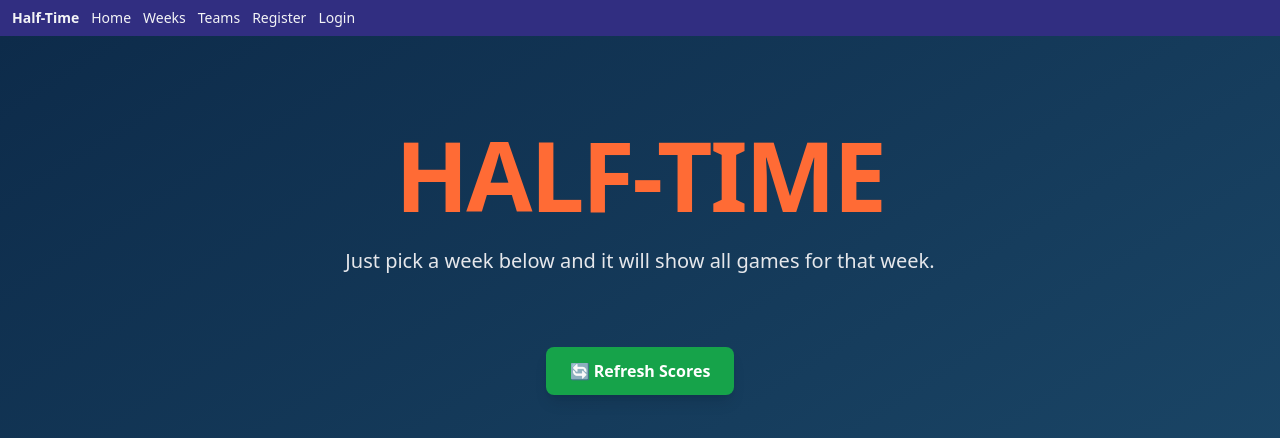
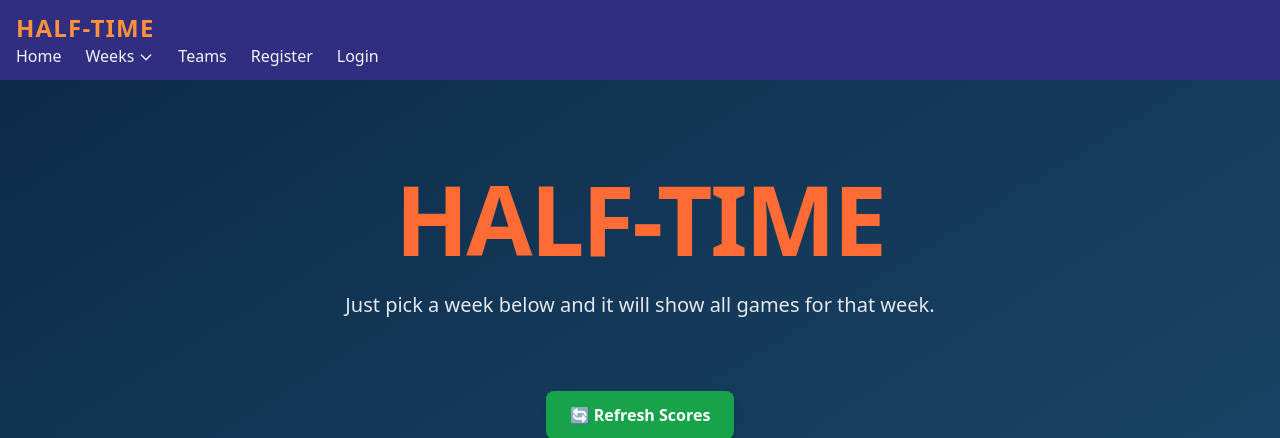
Before and after one commit to tnazm/sports-tracker, a Django app: page / in a window 1280 px wide. Shown: the top 438 px of the page. Run offline with Django 4.2, Linux system fonts and the light colour scheme; data that the repository does not hold is empty; some libraries are stand-ins or nearby versions.

Commit message:
Navbar-moblie update

```diff
--- a/sportstracker_app/templates/navbar.html
+++ b/sportstracker_app/templates/navbar.html
@@ -1,19 +1,75 @@
-<nav class="flex flex-col lg:flex-row p-3 space-x-3 py-2 bg-indigo-900
-	    text-gray-100 text-lg lg:text-sm">
-  <ul>
-    <li><strong>Half-Time</strong></li>
-  </ul>
-  <ul class="flex flex-col lg:flex-row space-x-3 justify-content-center">
-    <li><a href="{% url 'home' %}">Home</a></li>
-    <li><div class="dropdown"><a href="#">Weeks</a>
-	<div class="bg-indigo-800 dropdown-content">
-	  {% for Week in Weeks %}
-	  <a class="text-gray-300 hover:bg-indigo-400 hover:text-gray-900"
-	  href="/week/{{Week}}/">Week {{Week}}</a> {% endfor %}
-	</div>
-    </div></li>
-    <li><a href="#">Teams</a></li>
-    <li><a href="#">Register</a></li>
-    <li><a href="#">Login</a></li>
-  </ul>
+<nav class="bg-indigo-900 text-gray-100 px-4 py-3 shadow-md">
+  <div class="flex justify-between items-center">
+    <!-- Logo / Site Name -->
+    <a href="{% url 'home' %}" class="text-2xl font-bold tracking-wider text-orange-400 hover:text-orange-500">
+      HALF-TIME
+    </a>
+
+    <!-- Mobile menu toggle -->
+    <button id="menu-btn" class="lg:hidden text-gray-100 focus:outline-none">
+      <svg xmlns="http://www.w3.org/2000/svg" class="h-7 w-7" fill="none" viewBox="0 0 24 24" stroke="currentColor">
+        <path stroke-linecap="round" stroke-linejoin="round" stroke-width="2"
+              d="M4 6h16M4 12h16m0 6H4" />
+      </svg>
+    </button>
+  </div>
+
+  <!-- Navigation Links -->
+  <div id="menu" class="hidden lg:flex flex-col lg:flex-row mt-3 lg:mt-0 lg:space-x-6 text-lg lg:text-base">
+    <a href="{% url 'home' %}" class="hover:text-orange-400 py-2 lg:py-0">Home</a>
+
+    <!-- Dropdown -->
+    <div class="relative group">
+      <button class="flex items-center hover:text-orange-400 py-2 lg:py-0">
+        Weeks
+        <svg class="w-4 h-4 ml-1 mt-[2px]" fill="none" stroke="currentColor" viewBox="0 0 24 24">
+          <path stroke-linecap="round" stroke-linejoin="round" stroke-width="2" d="M19 9l-7 7-7-7"/>
+        </svg>
+      </button>
+      <!-- Dropdown Content -->
+      <div
+        class="absolute hidden group-hover:block bg-indigo-800 rounded-md mt-1 shadow-lg w-32 z-20">
+        {% for Week in Weeks %}
+        <a href="/week/{{Week}}/"
+           class="block px-4 py-2 text-gray-300 hover:bg-indigo-400 hover:text-gray-900 rounded-md transition">
+          Week {{Week}}
+        </a>
+        {% endfor %}
+      </div>
+    </div>
+
+    <a href="#" class="hover:text-orange-400 py-2 lg:py-0">Teams</a>
+    <a href="#" class="hover:text-orange-400 py-2 lg:py-0">Register</a>
+    <a href="#" class="hover:text-orange-400 py-2 lg:py-0">Login</a>
+  </div>
+
+  <!-- Mobile Menu (Dropdown for small screens) -->
+  <div id="mobile-menu" class="hidden flex-col space-y-2 mt-3 text-lg lg:hidden">
+    <a href="{% url 'home' %}" class="block hover:text-orange-400">Home</a>
+
+    <details class="bg-indigo-800 rounded-md">
+      <summary class="px-3 py-2 cursor-pointer hover:text-orange-400">Weeks</summary>
+      <div class="pl-4 pb-2">
+        {% for Week in Weeks %}
+        <a href="/week/{{Week}}/"
+           class="block py-1 text-gray-300 hover:text-orange-300 transition">
+          Week {{Week}}
+        </a>
+        {% endfor %}
+      </div>
+    </details>
+
+    <a href="#" class="block hover:text-orange-400">Teams</a>
+    <a href="#" class="block hover:text-orange-400">Register</a>
+    <a href="#" class="block hover:text-orange-400">Login</a>
+  </div>
+
+  <!-- Toggle Script -->
+  <script>
+    const menuBtn = document.getElementById('menu-btn');
+    const mobileMenu = document.getElementById('mobile-menu');
+    menuBtn.addEventListener('click', () => {
+      mobileMenu.classList.toggle('hidden');
+    });
+  </script>
 </nav>
```
